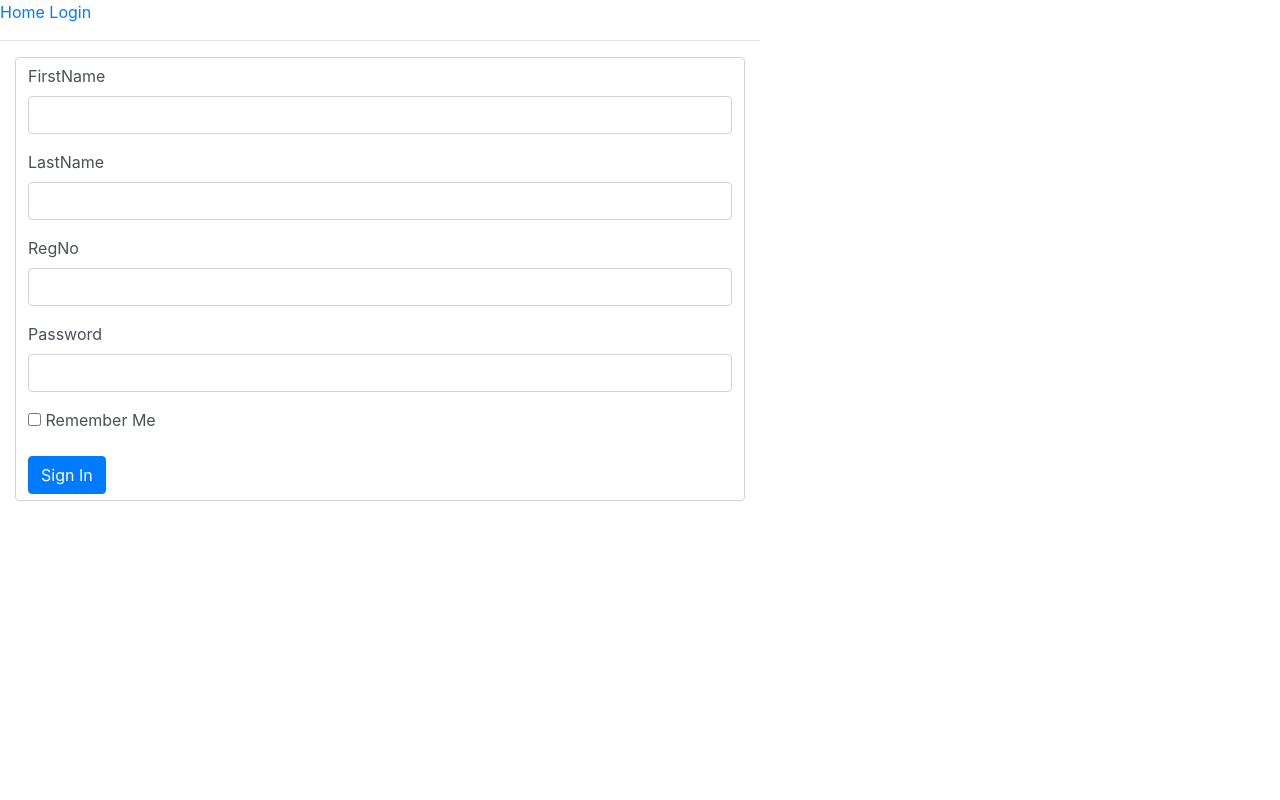
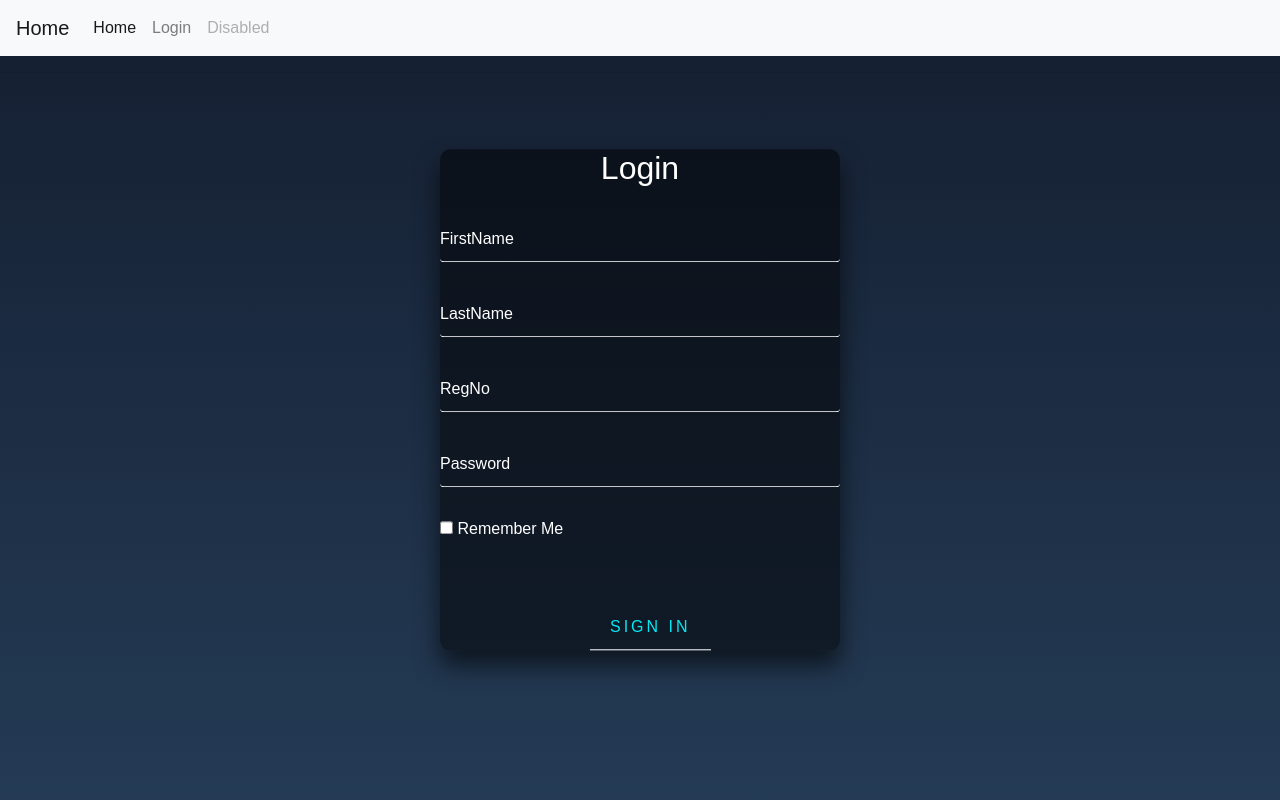
Before and after one commit to Muanya/face-auth-flask, a Flask app: page /login in a window 1280 px wide. Run offline with Flask 2, Linux system fonts and the light colour scheme; some libraries are stand-ins or nearby versions.

Commit message:
second commit

```diff
--- a/app/__init__.py
+++ b/app/__init__.py
@@ -11,6 +11,7 @@ app.config.from_object(os.environ['APP_SETTINGS'])
 database = SQLAlchemy(app)
 
 login_manager = LoginManager(app)
+login_manager.login_view = 'login'
 
 from app.models import User_Profile
 
--- a/app/static/script.js
+++ b/app/static/script.js
@@ -1,5 +1,5 @@
 (function (){
-	var width = 350;  // scaling the photo width to this
+	var width = 500;  // scaling the photo width to this
 	var height = 0;  // this will use the height of input stream
 
 	var streaming = false ;
--- a/app/static/style.css
+++ b/app/static/style.css
@@ -1,42 +1,180 @@
-
-body {
-  align-content: center;
-  width: 760px;
+html {
+  height: 100%;
 }
 
 
-#video {
+body {
+  margin: 0;
+  padding: 0;
+  background: linear-gradient(#141e30, #243b55);
+  font-family: sans-serif;
+  color: #fff;
+}
+
+
+
+
+/*  Login form */
+
+.form_box {
+  position: absolute;
+  top: 50%;
+  left: 50%;
+  width: 400px;
+  transform: translate(-50%, -50%);
+  background: rgba(0,0,0,.5);
+  box-sizing: border-box;
+  box-shadow: 0 15px 25px rgba(0,0,0,.6);
+  border-radius: 10px;
+}
+
+.form_box h2 {
+  margin: 0 0 30px;
+  padding: 0;
+  text-align: center;
+  color: #fff;
+}
+.form_box .user_box {
+  position: relative;
+}
+
+.form_box .user_box input{
+  width: 100%;
+  padding: 10px 0;
+  font-size: 16px;
+  margin-bottom: 30px;
+  border: none;
+  border-bottom: 1px solid #fff;
+  color: #fff;
+  outline: none;
+  background: transparent;
+}
+
+.form_box .user_box label {
+  position: absolute;
+  top: 0;
+  left: 0;
+  padding: 10px 0;
+  font-size: 16px;
+  color: #fff;
+  transition: .5s;
+}
+
+.form_box .user_box input:focus ~label,
+.form_box .user_box input:valid ~label {
+  top: -20px;
+  left: 0;
+  color: #03e9f4;
+  font-size: 10px
+}
+
+.form_box .submit_btn {
+  display: inline-block;
+  padding: 10px 20px;
+  color: #03e9f4;
+  text-transform: uppercase;
+  overflow: hidden;
+  transition: .5s;
+  margin-top: 40px;
+  margin-left: 150px;
+  letter-spacing: 3px;
+  border:none;
+  border-bottom: 1px solid #fff;
+  outline: none;
+  background: transparent;
+
+
+}
+
+.form_box .submit_btn:hover {
+  background: #03e9f4;
+  color: #fff;
+  border-radius: 5px;
+  box-shadow: 0 0 5px #03e9f4,
+              0 0 25px #03e9f4,
+              0 0 50px #03e9f4,
+              0 0 100px #03e9f4;
+
+}
+
+
+/* video Upload */
+
+.capture_card {
+  position: absolute;
+  top: 55%;
+  left: 55%;
+  width: 800px;
+  transform: translate(-50%, -50%);
+  background: rgba(0,0,0,.5);
+  box-sizing: border-box;
+  box-shadow: 0 15px 25px rgba(0,0,0,.6);
+  border-radius: 10px;
+}
+
+.capture_card .camera {
+    margin-top: 20px;
+    margin-left: 100px;
+}
+
+.capture_card video {
   border: 1px solid black;
   box-shadow: 2px 2px 3px black;
-  width:350px;
-  height:240px;
+  width:500px;
+  height:200px;
 }
 
-#photo {
-  border: 1px solid black;
-  box-shadow: 2px 2px 3px black;
-  width:350px;
-  height:240px;
-}
 
-#canvas {
+.capture_card canvas {
   display:none;
 }
 
-.camera {
-  width: 350px;
-  display:inline-block;
+.capture_card .output_img {
+  margin-top: 20px;
+  margin-left: 100px;
 }
 
-.output {
-  width: 350px;
-  display:inline-block;
+.capture_card img {
+  border: 1px solid black;
+  box-shadow: 2px 2px 3px black;
+  width:500px;
+  height:200px;
 }
 
-#captureButton {
+
+.capture_card .submit_btn {
+  display: inline-block;
+  padding: 10px 20px;
+  color: #03e9f4;
+  text-transform: uppercase;
+  overflow: hidden;
+  transition: .5s;
+  margin-top: 40px;
+  margin-left: 250px;
+  letter-spacing: 3px;
+  border:none;
+  border-bottom: 1px solid #fff;
+  outline: none;
+  background: transparent;
+
+
+}
+
+.capture_card .submit_btn:hover {
+  background: #03e9f4;
+  color: #fff;
+  border-radius: 5px;
+  box-shadow: 0 0 5px #03e9f4,
+              0 0 25px #03e9f4,
+              0 0 50px #03e9f4,
+              0 0 100px #03e9f4;
+
+}
+
+.capture_card #captureButton {
   display:block;
   position:relative;
-  margin-left:auto;
+  margin-left: 200px;
   margin-right:auto;
   bottom:32px;
   background-color: rgba(0, 150, 0, 0.5);
--- a/app/templates/baseLayout.html
+++ b/app/templates/baseLayout.html
@@ -10,13 +10,32 @@
 </head>
 <body>
 
-	 <div>
-        <a href="{{ url_for('index') }}">Home</a>
+    <nav class="navbar navbar-expand-lg navbar-light bg-light">
+  <a class="navbar-brand" href="{{ url_for('index') }}">Home</a>
+  <button class="navbar-toggler" type="button" data-toggle="collapse" data-target="#navbarSupportedContent" aria-controls="navbarSupportedContent" aria-expanded="false" aria-label="Toggle navigation">
+    <span class="navbar-toggler-icon"></span>
+  </button>
+
+  <div class="collapse navbar-collapse" id="navbarSupportedContent">
+    <ul class="navbar-nav mr-auto">
+      <li class="nav-item active">
+        <a class="nav-link" href="#">Home <span class="sr-only">(current)</span></a>
+      </li>
+      <li class="nav-item">
         {% if current_user.is_anonymous %}
-        <a href="{{ url_for('login') }}">Login</a>
+        <a class="nav-link" href="{{ url_for('login') }}">Login</a>
         {% else %}
-        <a href="{{ url_for('logout') }}">Logout</a>
+        <a class="nav-link" href="{{ url_for('logout') }}">Logout</a>
         {% endif %}
+      </li>
+      <li class="nav-item">
+        <a class="nav-link disabled" href="#">Disabled</a>
+      </li>
+    </ul>
+  </div>
+</nav>
+
+
     </div>
 
   <hr>
--- a/app/templates/sign_in.html
+++ b/app/templates/sign_in.html
@@ -4,27 +4,34 @@
 
 
 {%block content %}
-<div class="form-control">
+
+<div class="form_box">
+
+	<h2>Login</h2>
+
 	<form  action="{{url_for('login')}}" method="post">
 		{{form.hidden_tag() }}
-		<div class="form-group">
-			{{form.firstName.label }} <br>
+		<div class="user_box">
+
 			{{form.firstName(class='form-control')}}
+			{{form.firstName.label }}
 		</div>
-		<div class="form-group">
-			{{form.lastName.label }} <br>
+		<div class="form-group user_box">
 			{{form.lastName(class='form-control')}}
+			{{form.lastName.label }}
 		</div>
-		<div class="form-group">
-			{{form.regNo.label }} <br>
+		<div class="form-group user_box">
 			{{form.regNo(class='form-control')}}
+			{{form.regNo.label }}
 		</div>
-		<div class="form-group">
-			{{form.password.label }} <br>
+		<div class="form-group user_box">
+
 			{{form.password(class='form-control', type='password')}}
+			{{form.password.label }}
 		</div>
 		 <p>{{ form.remember_me() }} {{ form.remember_me.label }}</p>
-		<div>{{ form.submit(class='btn btn-primary') }}</div>
+
+		<div>{{ form.submit(class='submit_btn') }}</div>
 
 	</form>
 
--- a/app/views.py
+++ b/app/views.py
@@ -1,7 +1,8 @@
 from flask import render_template, request, redirect
 from flask import url_for, flash
 from flask_login import current_user, login_user
-from flask_login import logout_user
+from flask_login import logout_user, login_required
+from werkzeug.urls import url_parse
 from app import app
 from app.forms import LoginForm
 from app.models import User_Profile as user
@@ -12,7 +13,7 @@ import os
 
 @app.route('/', methods=['POST', 'GET'])
 def index():
-	return render_template('pictureCapture.html')
+	return render_template('home.html')
 
 
 
@@ -29,7 +30,12 @@ def login():
 			flash('Incorrect registration number or password')
 			return redirect('/login')
 		# login_user(usr, remember=form.remember_me.data)
-		return redirect(url_for('picture_verify', usr=usr.id))
+		next_page = request.args.get('next')
+
+		if not next_page or url_parse(next_page).netloc != '':
+			return redirect(url_for('picture_verify', usr=pr.encoding_int(usr.id), token=pr.token_key))
+
+		return redirect(url_for('picture_verify', usr=pr.encoding_int(usr.id), token=pr.token_key, next=next_page))
 	return render_template('sign_in.html', form=form)
 
 
@@ -40,8 +46,18 @@ def logout():
 
 @app.route('/pic', methods=['POST', 'GET'])
 def picture_verify():
-	get_id = int(request.args.get('usr'))
+	try:
+		get_id = pr.decoding_int(request.args.get('usr'))
+	except:
+		flash('method not acceptable!')
+		return redirect(url_for('login'))
+
 	usr = user.query.get(get_id)
+
+	if pr.token_key != request.args.get('token'):
+		flash('method not acceptable! Sign In first!')
+		return redirect(url_for('login'))
+
 	print(usr)
 
 	if request.method == 'POST':
@@ -52,7 +68,7 @@ def picture_verify():
 
 		if face_encoding.all() == 0:
 			flash('Could not find a face in the picture. Try Adjusting the lighting conditions')
-			return redirect(url_for('picture_verify', usr=usr.id))
+			return redirect(url_for('picture_verify', usr=pr.encoding_int(usr.id), token=pr.token_key))
 
 		# file_url = os.path.join(app.config['UPLOAD_FOLDER'], '2016_232383')
 		# pr.save_enc(file_url, face_encoding)
@@ -65,7 +81,10 @@ def picture_verify():
 			print('Nwokeji Peter Chimuanya')
 			login_user(usr)
 			flash('Succesfully Logged in')
-			return redirect(url_for('login'))
+			next_page = request.args.get('next')
+			if not next_page or url_parse(next_page) != '':
+				return redirect(url_for('logged_index'))
+			return redirect(next_page)
 		else:
 			print('Face does not match the test data')
 			flash('Failed to log in. Face does not match')
@@ -74,4 +93,9 @@ def picture_verify():
 
 
 		#print(face_encoding)
-	return render_template('pictureCapture.html', user_id=usr.id)
+	return render_template('pictureCapture.html', usr_enc=pr.encoding_int(usr.id), token_key=pr.token_key)
+
+@app.route('/welcome')
+@login_required
+def logged_index():
+	return render_template('success.html')
```
Also changed, not shown: app/processing.py (+12 -0 lines), app/templates/home.html (added, +12 -0 lines), app/templates/pictureCapture.html (+7 -4 lines), app/templates/success.html (+16 -0 lines).
